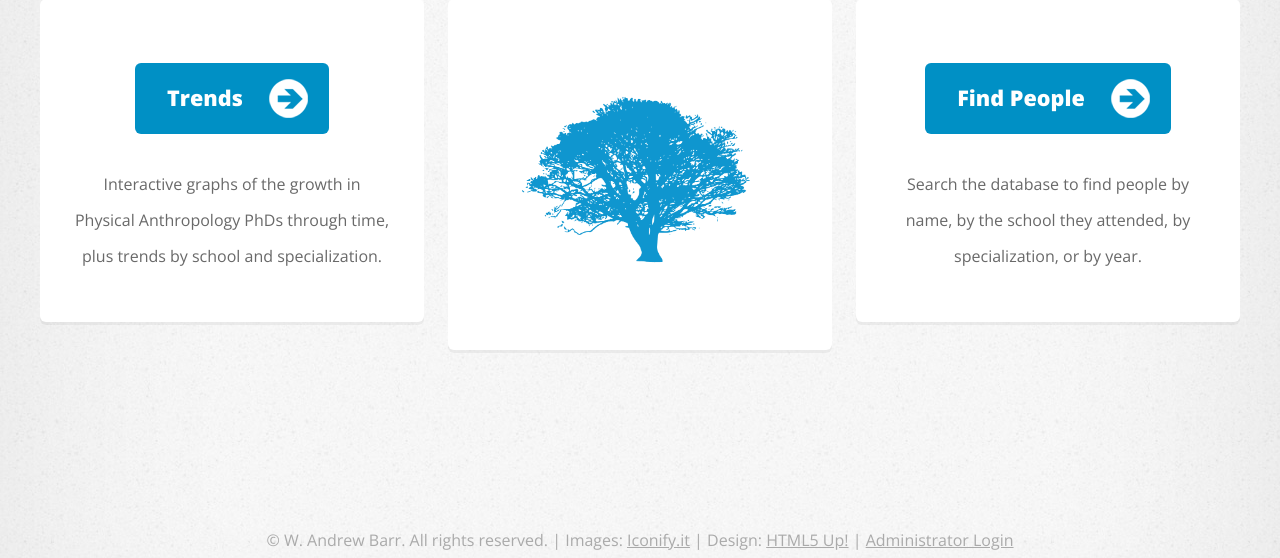
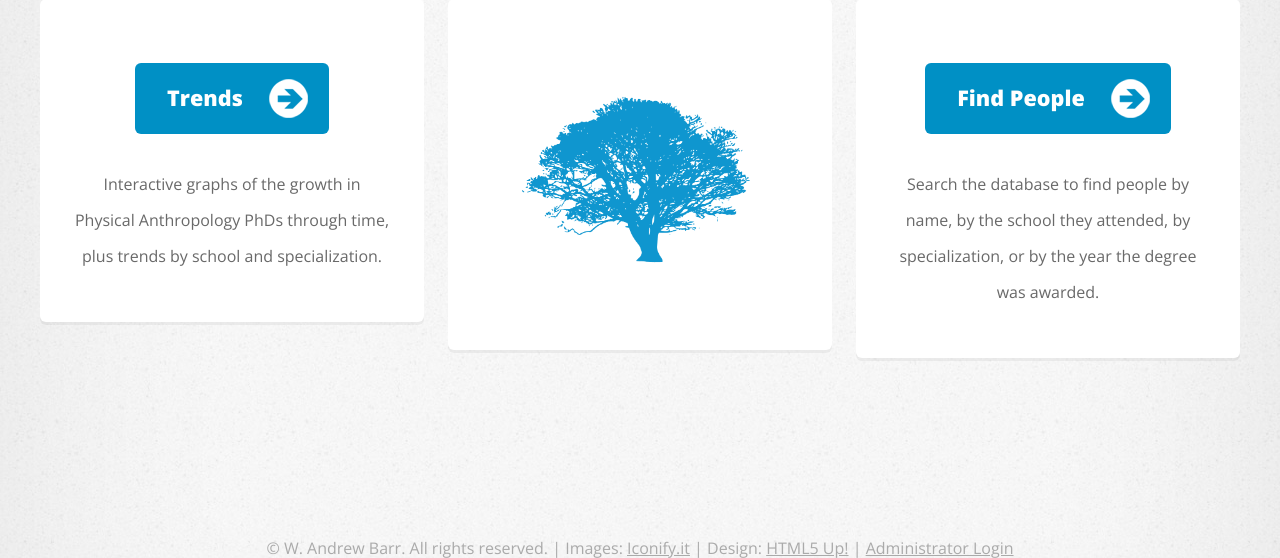
Before and after one commit to wabarr/physanth-phylogeny, a Django app: page / in a window 1280 px wide. Shown: the part 247-805 px from the top of the page. Run offline with Django 3.2, Linux system fonts and the light colour scheme; parts of the project's set-up code (start-up, migrations or seed data) failed here and were passed over; some libraries are stand-ins or nearby versions.

Commit message:
tweak style

```diff
--- a/academicPhylogeny/templates/home.html
+++ b/academicPhylogeny/templates/home.html
@@ -10,7 +10,7 @@
 
 
                      <div class="row">
-                      <div class="4u">
+                      <div class="4u"">
                           <section class="box box-feature">
                               <div class="inner" style="text-align:center;">
                                  <header><a href="/explore/" class="button button-icon button-icon-rarrow">Trends</a></header>
@@ -33,7 +33,7 @@
                           <section class="box box-feature">
                               <div class="inner" style="text-align:center;">
                                  <header><a href="/search/" class="button button-icon button-icon-rarrow">Find People</a></header>
-                                 <p>Search the database to find people by name, by the school they attended, by specialization, or by year.</p>
+                                 <p>Search the database to find people by name, by the school they attended, by specialization, or by the year the degree was awarded.</p>
                               </div>
                           </section>
                       </div>
```
